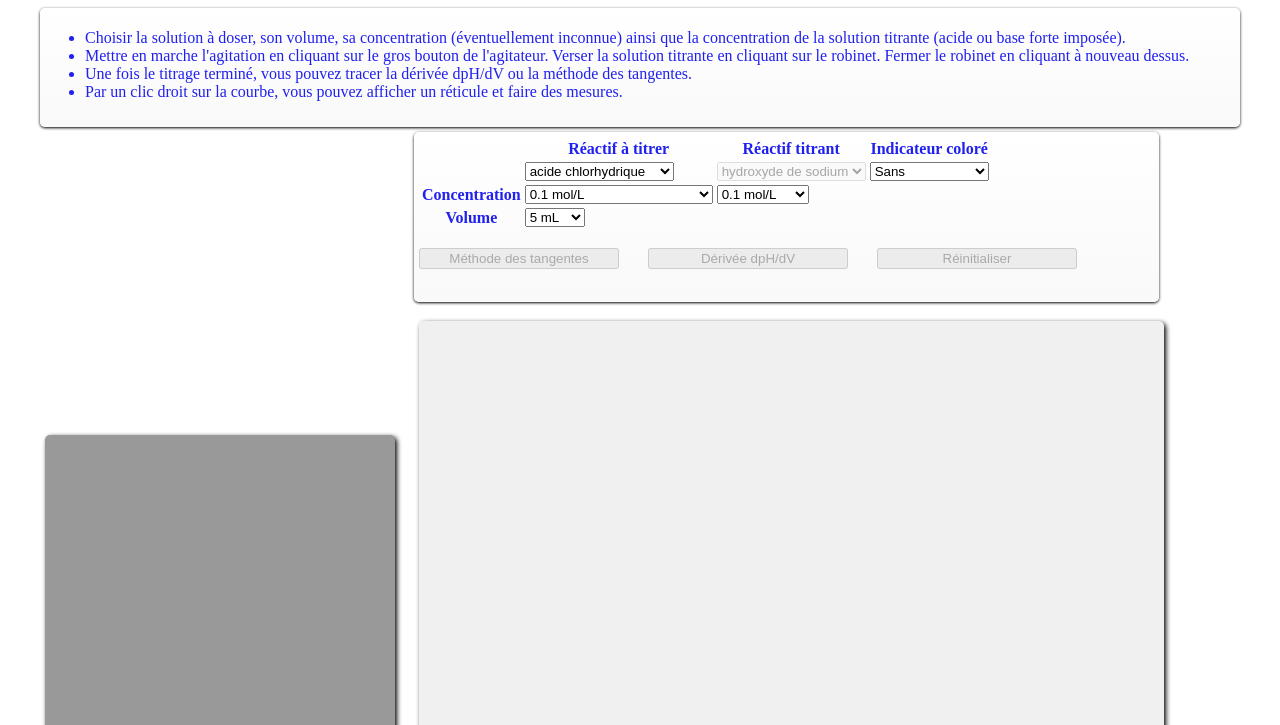
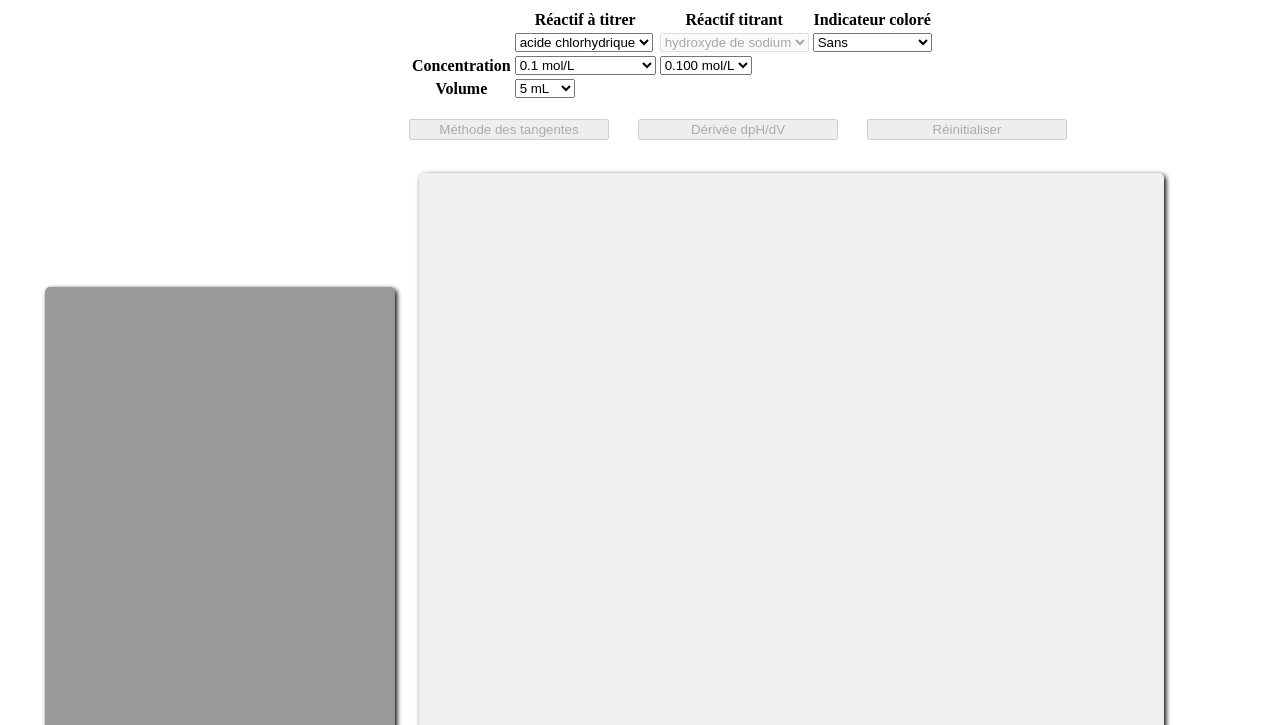
Before and after one commit to tserandon/tserandon.github.io, a plain HTML site: page Computer/index.html in a window 1280 px wide. Shown: the top 725 px of the page. Drawn offline with Linux system fonts and the light colour scheme; a script that the page names is missing.

Commit message:
Update index.html

```diff
--- a/Computer/index.html
+++ b/Computer/index.html
@@ -11,30 +11,12 @@
     src: url(../ttf/lcd.ttf);
     font-weight: bold;
 }
-.doc{
-	background:#f9f9f9;/*fond blanc dégradé si navigateur compatible*/
-	background:-webkit-linear-gradient(#ffffff,#f9f9f9);
-	background:-moz-linear-gradient(#ffffff,#f9f9f9);
-	background:linear-gradient(#ffffff,#f9f9f9);
-	border-radius:5px;
-	margin:0px 5px 5px 5px;
-	padding:5px 5px 10px 5px;
-	/* BOX SHADOW */
-	-moz-box-shadow: 0 1px 3px black;
-	-webkit-box-shadow: 0 1px 3px black;
-	box-shadow: 0 1px 3px black;
-	color:#2020ef;/*les def en rouge*/
-	overflow:auto;
-}
 </style>
 
 </head>
 <body onload="reinit();reinit()">
 
 <div style="width:1210px;margin:auto">
-	<div class="doc"> <ul><li>Choisir la solution à doser, son volume, sa concentration (éventuellement inconnue) ainsi que la concentration de la solution titrante (acide ou base forte imposée).</li><li> Mettre en marche l'agitation en cliquant sur le gros bouton
-		de l'agitateur. Verser la solution titrante en cliquant sur le robinet. Fermer le robinet en cliquant à nouveau dessus.</li><li> Une fois le titrage terminé, vous pouvez tracer la dérivée dpH/dV ou la méthode des tangentes.</li><li> Par un clic droit sur la courbe, vous pouvez afficher un réticule et faire des mesures.</li></ul></div>
-
 		<div class="centre">
 			<canvas id="experience" width="350" height="750"  style="background:#999999;margin:10px;border-radius:5px;box-shadow: 2px 2px 5px black;" oncontextmenu="return false" title="Mettre en marche l'agitation puis ouvrir le robinet en cliquant sur le dispositif concerné"></canvas>
 			<div style="display:inline-block;width:800px;height:750px;" >
@@ -45,12 +27,9 @@
 					<select id="titre" onchange="choixTitre(this.value)">
 						<option value="0">acide chlorhydrique</option>
 						<option value="1">acide éthanoïque</option>
-						<option value="2">hydroxyde de sodium</option>
-						<option value="3">ammoniaque</option>
 					</select></td>
 					<td><select id="titrant" disabled>
 						<option value="0">hydroxyde de sodium</option>
-						<option value="1">acide chlorhydrique</option>
 					</select></td>
 					<td><select id="inc" onchange="choixindic(this.value)">
 						<option value="0">Sans</option>
@@ -62,20 +41,11 @@
 					<tr><th>Concentration</th>
 					<td><select id="conct" onchange="changeConcentration(this.value);">
 						<option value="0.1">0.1 mol/L</option>
-						<option value="0.05">0.05 mol/L</option>
-						<option value="0.01">0.01 mol/L</option>
-						<option value="0.005">0.005 mol/L</option>
-						<option value="0.001">0.001 mol/L</option>
-						<option value="0.133" >TP Vinaigre Cristal(?)</option>
-						<option value="0.101" >TP Vinaigre Alcool coloré(?)</option>
 						<option value="0.0833" >TP Vinaigre cidre(?)</option>
 					</select></td>
 					<td><select  onchange="Cb=parseFloat(this.value);Veq=Ca*Va/Cb;pHeq=calculPh(Veq,true);PH=calculPh(0,true);dessineTout();">
-						<option value="0.1">0.1 mol/L</option>
-						<option value="0.05">0.05 mol/L</option>
-						<option value="0.01">0.01 mol/L</option>
-						<option value="0.005">0.005 mol/L</option>
-						<option value="0.001">0.001 mol/L</option>
+						<option value="0.1">0.100 mol/L</option>
+						<option value="0.01">0.010 mol/L</option>
 					</select></td><td></td>
 					</tr>
 						<tr><th>Volume</th>
```
